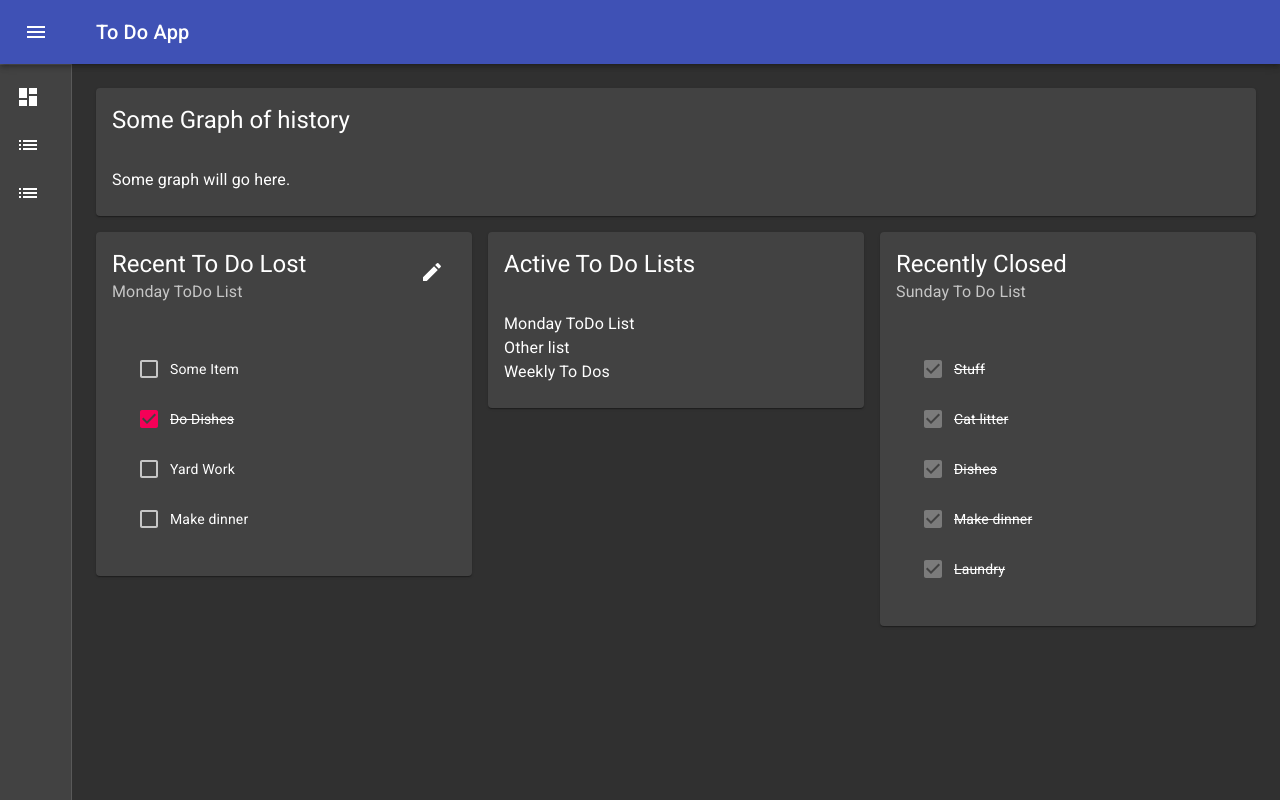
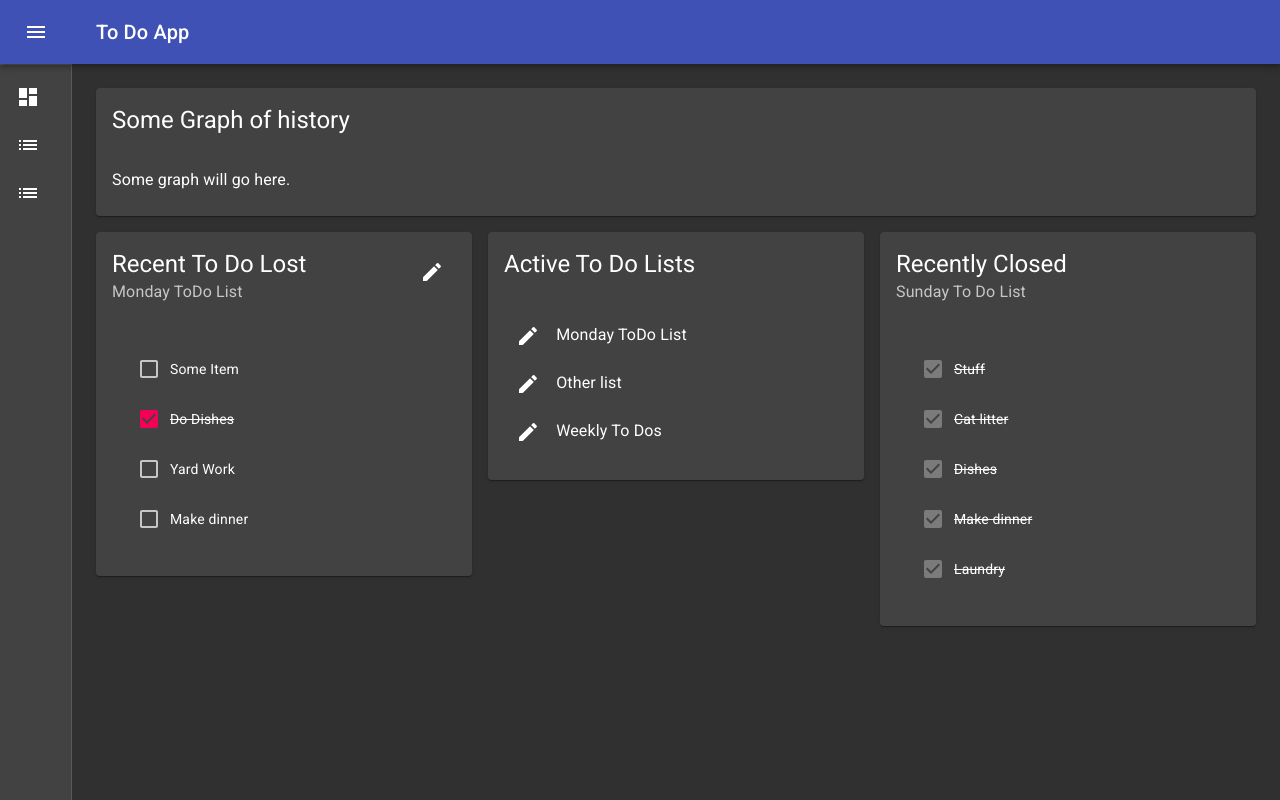
Before and after one commit to cwiswell/ToDoFrontEnd, a React (Create React App) app: page / in a window 1280 px wide. Built offline with nearby package versions, Linux system fonts and the light colour scheme.

Commit message:
Add edit button active to do lists

```diff
--- a/src/home/active-to-dos-card.tsx
+++ b/src/home/active-to-dos-card.tsx
@@ -5,6 +5,8 @@ import CardContent from '@material-ui/core/CardContent';
 import CardHeader from '@material-ui/core/CardHeader';
 import ToDoList from '../toDoComponent/todo-list.interface';
 import { GetActiveToDos } from '../libs/to-do-data-service';
+import { IconButton } from '@material-ui/core';
+import EditIcon from '@material-ui/icons/Edit';
 
 const ActiveToDosCard: React.FC = () => {
     const [activeToDoLists, setActiveToDoListsTest] = useState<ToDoList[] | null>([{ title: "Other list", toDoItems: [] }, { title: "Weekly To Dos", toDoItems: [] }]);
@@ -28,7 +30,9 @@ const ActiveToDosCard: React.FC = () => {
                     {activeToDoLists == null ?
                         (<Typography>No Active To Do Lists</Typography>) :
                         activeToDoLists.map((item, key) => (
-                            <Typography key={key}>{item.title}</Typography>
+                            <Typography key={key}>
+                               <IconButton><EditIcon /></IconButton> {item.title}
+                            </Typography>
                         ))}
                 </CardContent>
             </Card>
```
